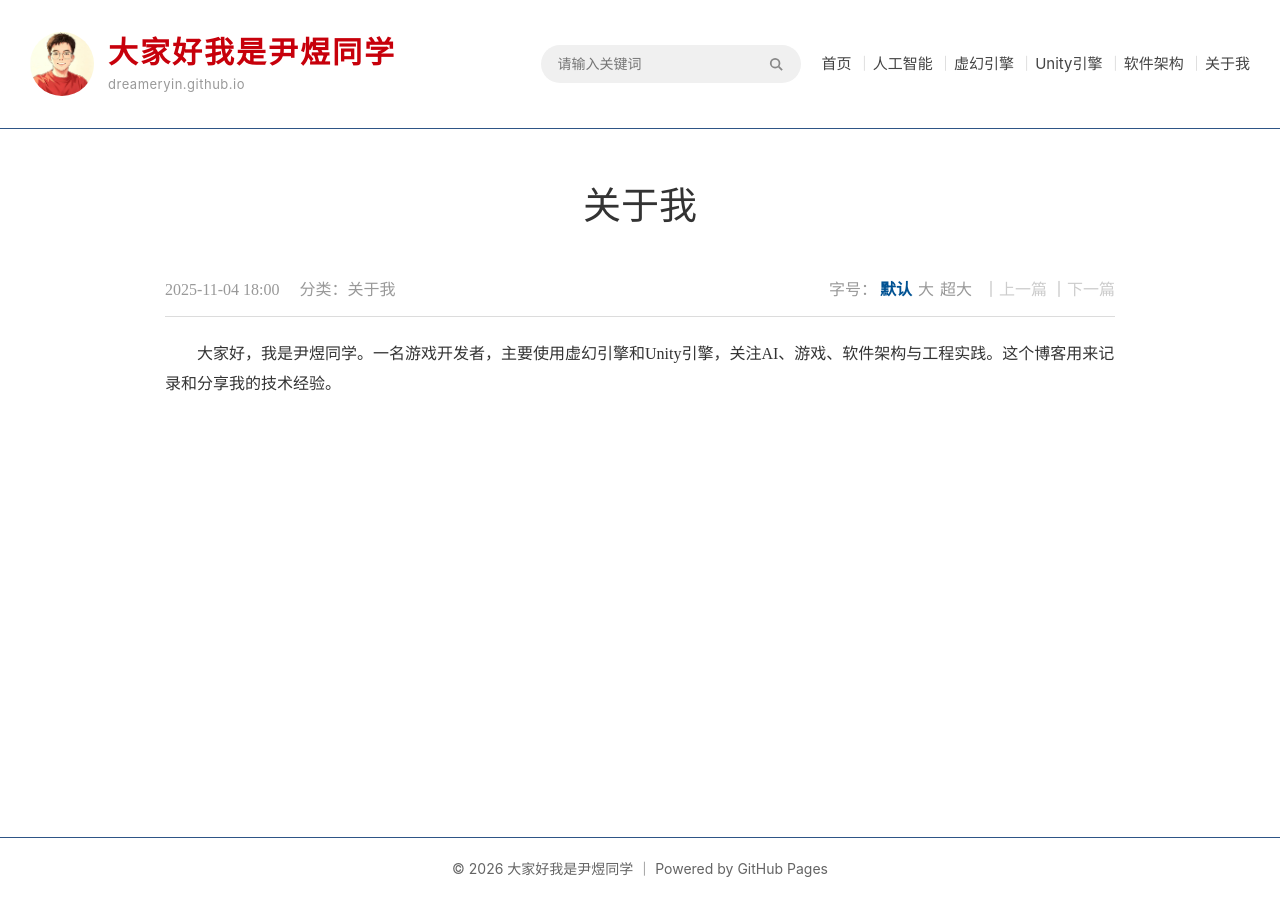
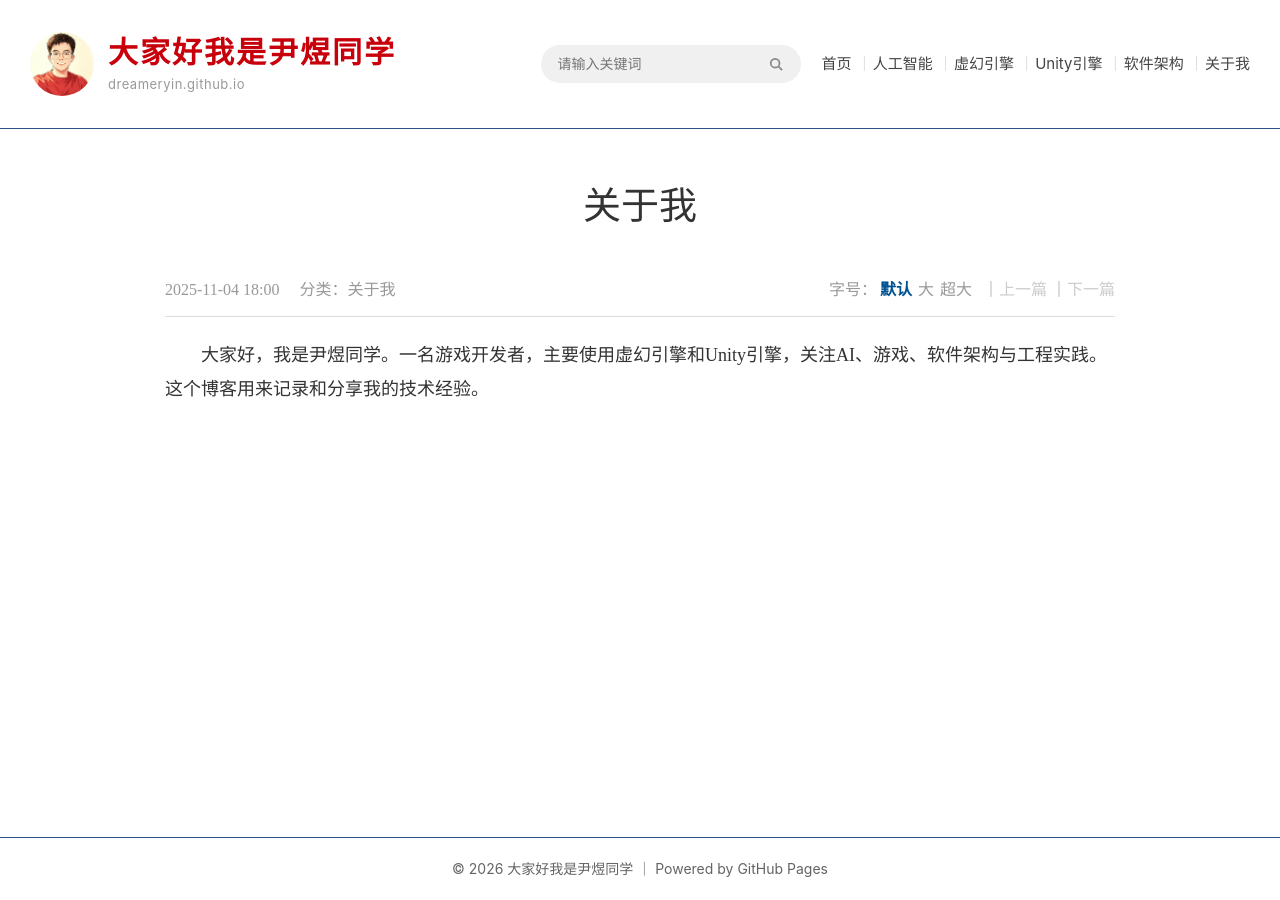
Before and after one commit to dreameryin/dreameryin.github.io, a Jekyll site: the page built from _posts/关于我/2025-11-04-about.md, in a window 1280 px wide. Built offline with Jekyll 4.4.1, drawn with Linux system fonts in a browser that asks for light colours.

Commit message:
统一字号

```diff
--- a/assets/css/style.css
+++ b/assets/css/style.css
@@ -540,19 +540,19 @@ ul {
   font-weight: bold;
 }
 
-/* 字号档位：默认 16px（基准），大 18px，超大 20px；行高按比例自动跟随 */
+/* 字号档位（桌面/移动两端统一）：默认 18px（基准），大 20px，超大 22px；行高按比例自动跟随 */
 .post-content.font-large {
-  font-size: 18px;
+  font-size: 20px;
 }
 
 .post-content.font-xlarge {
-  font-size: 20px;
+  font-size: 22px;
 }
 
-/* 正文：对标 gov.cn 文章页实测默认值（trs_tynry.css：宋体 16px、行高 30px、段首缩进） */
+/* 正文：宋体、行高 1.875、段首缩进（对标 gov.cn 文章页排版） */
 .post-content {
   font-family: "SimSun", "宋体", "Noto Serif SC", serif;
-  font-size: 16px;
+  font-size: 18px;
   line-height: 1.875;
   color: #333333;
   padding-top: 22px;
@@ -904,18 +904,9 @@ ul {
     align-items: flex-start;
   }
 
+  /* 字号档位两端已统一为 18/20/22（见基准 .post-content），此处只保留移动端特有的长串断行 */
   .post-content {
-    font-size: 18px;
     overflow-wrap: break-word;
-  }
-
-  /* 移动端字号档位整体上移一档：默认 18 / 大 20 / 超大 22 */
-  .post-content.font-large {
-    font-size: 20px;
-  }
-
-  .post-content.font-xlarge {
-    font-size: 22px;
   }
 
   .post-content table {
```
